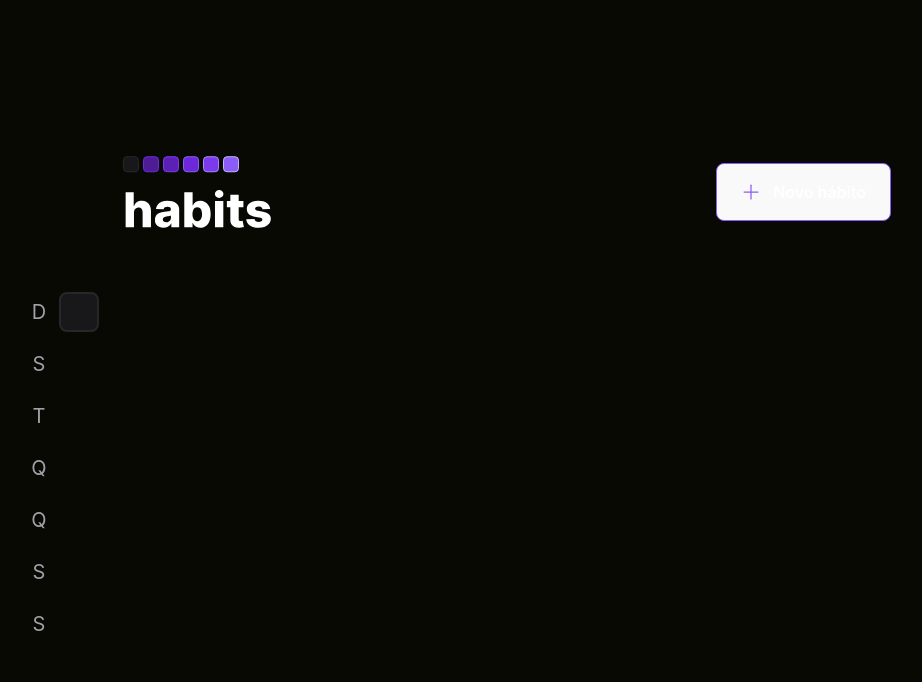
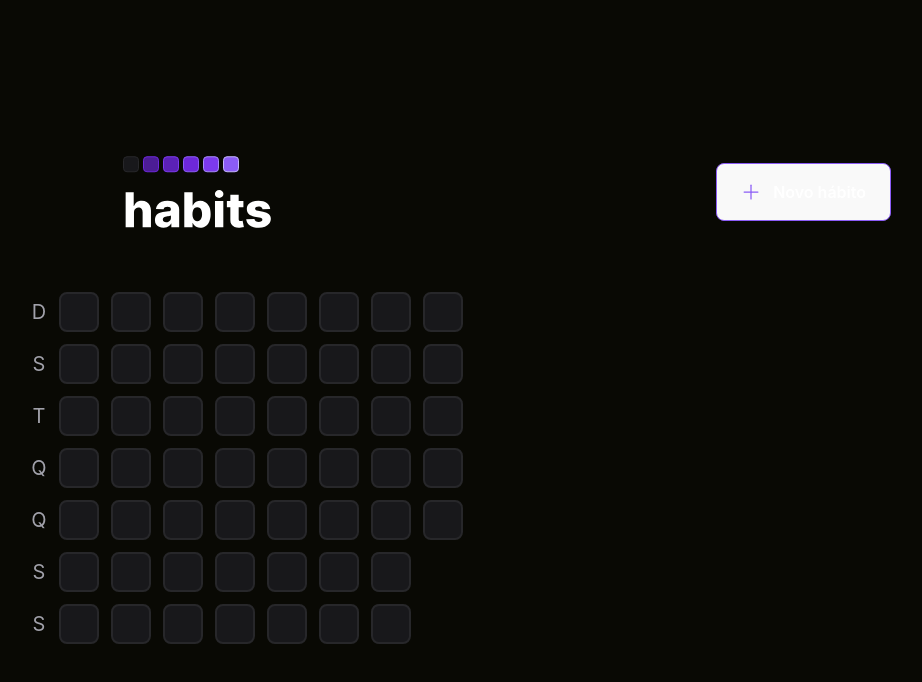
Before and after one commit to techpril/often, a React (Vite) app in the folder web/: page / in a window 1280 px wide. Shown: the top 682 px of the page, without its empty margins (133-1055 px from the left). Built offline with nearby package versions, Linux system fonts and the light colour scheme.

Commit message:
colocando os dias desde o inicio do ano na tabela

```diff
--- a/web/package.json
+++ b/web/package.json
@@ -9,6 +9,7 @@
     "preview": "vite preview"
   },
   "dependencies": {
+    "dayjs": "^1.11.7",
     "phosphor-react": "^1.4.1",
     "react": "^18.2.0",
     "react-dom": "^18.2.0"
--- a/web/src/components/SummaryTable.tsx
+++ b/web/src/components/SummaryTable.tsx
@@ -1,6 +1,9 @@
+import { generateDatesFromYearBeginning } from "../utils/generate-dates-from-year-beginning"
 import { HabitDay } from "./HabitDay"
 
 const weekDays = ['D', 'S', 'T', 'Q', 'Q', 'S', 'S']
+
+const summaryDates = generateDatesFromYearBeginning()
 
 export function SummaryTable () {
 
@@ -19,8 +22,11 @@
             </div>
 
             <div className="grid grid-rows-7 grid-flow-col gap-3">
-                <HabitDay />
-
+                {
+                    summaryDates.map(date => {
+                        return <HabitDay key={date.toString()} />
+                    })
+                }
 
             </div>
 
--- /dev/null
+++ b/web/src/utils/generate-dates-from-year-beginning.ts
@@ -0,0 +1,17 @@
+import dayjs from "dayjs"
+
+export function generateDatesFromYearBeginning() {
+    const firstDayOfTheYear = dayjs().startOf('year')
+    const today = new Date()
+
+    const dates = []
+    let compareDate = firstDayOfTheYear
+
+    while(compareDate.isBefore(today)){
+        dates.push(compareDate.toDate())
+        compareDate = compareDate.add(1, 'day')
+    }
+
+    return dates
+
+}
```
Also changed, not shown: 1 other file (tests, documents, lock files or other folders).
